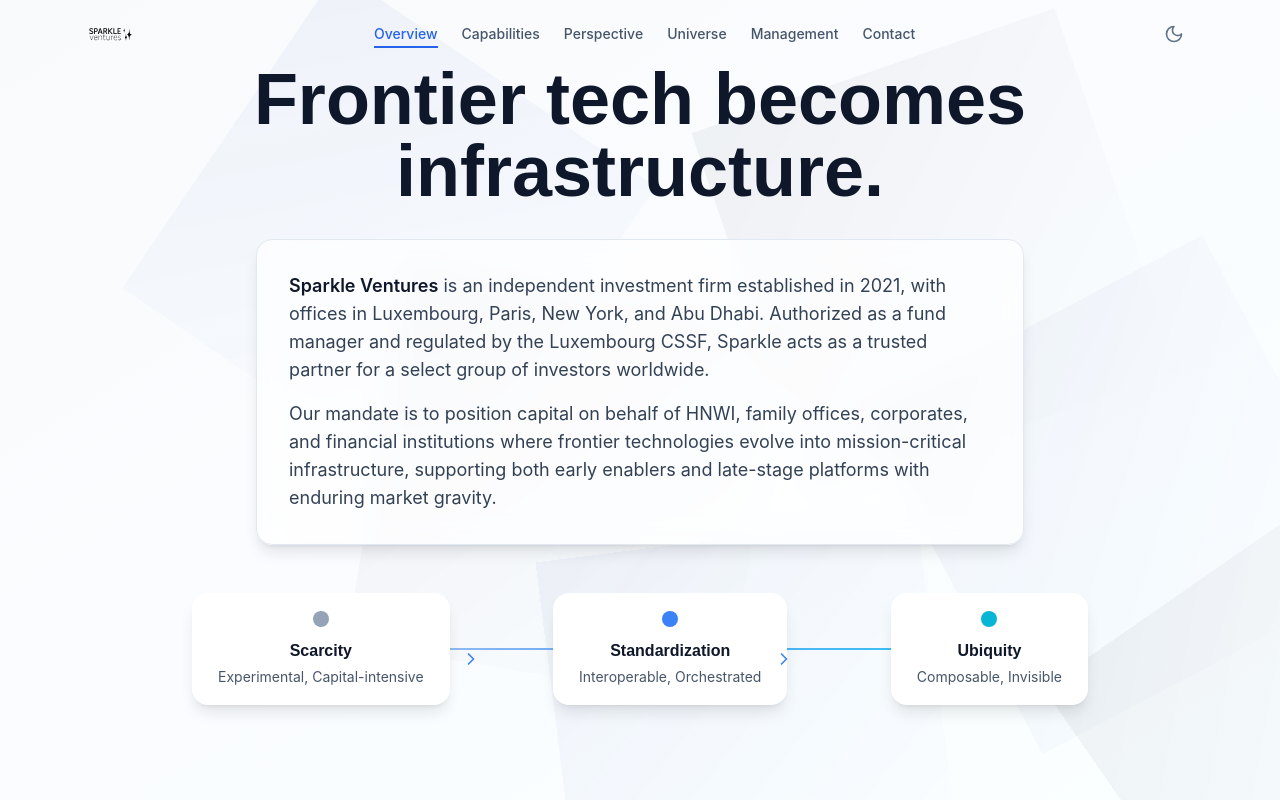
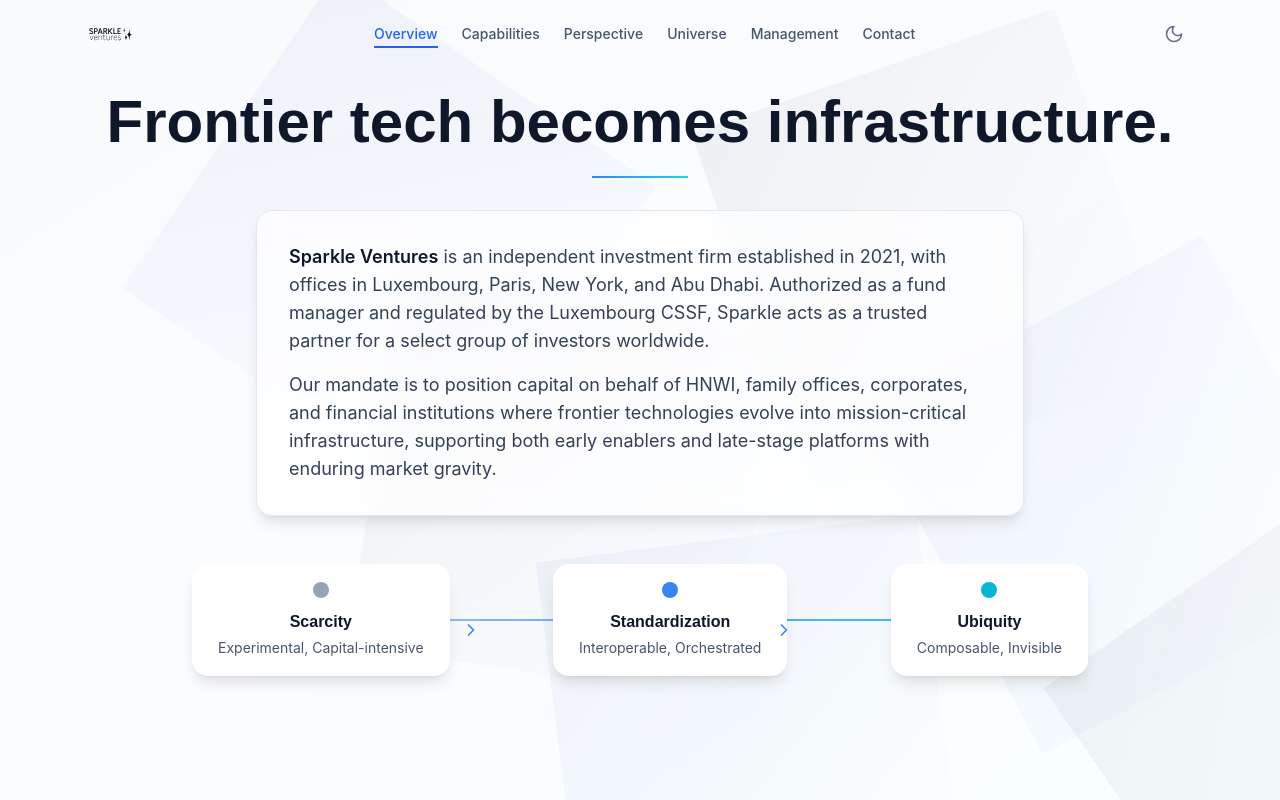
Before and after one commit to thsvc/sparkle-static, a React (Vite) app: page / in a window 1280 px wide. Shown: the top 800 px of the page. Built offline with nearby package versions, Linux system fonts and the light colour scheme.

Commit message:
Update App.jsx

```diff
--- a/src/App.jsx
+++ b/src/App.jsx
@@ -901,14 +901,23 @@
       </div>
 
       <div className="relative z-10 max-w-6xl mx-auto px-6 text-center">
+        {/* Headline */}
         <motion.h1
           initial={{ opacity: 0, y: 40 }}
           animate={{ opacity: 1, y: 0 }}
           transition={{ duration: 0.8, ease: "easeOut" }}
-          className="text-4xl md:text-6xl lg:text-7xl font-bold font-grotesk mb-8 text-slate-900 dark:text-white leading-tight"
+          className="text-3xl md:text-5xl lg:text-6xl font-bold font-grotesk mb-6 text-slate-900 dark:text-white leading-tight"
         >
           Frontier tech becomes infrastructure.
         </motion.h1>
+
+        {/* Trait horizontal animé */}
+        <motion.div
+          initial={{ scaleX: 0 }}
+          animate={{ scaleX: 1 }}
+          transition={{ duration: 0.8, delay: 0.4 }}
+          className="mx-auto mb-8 h-0.5 w-24 bg-gradient-to-r from-blue-500 to-cyan-400 origin-center"
+        />
 
         {/* Carte institutionnelle */}
         <BusinessCardIntro />
```
